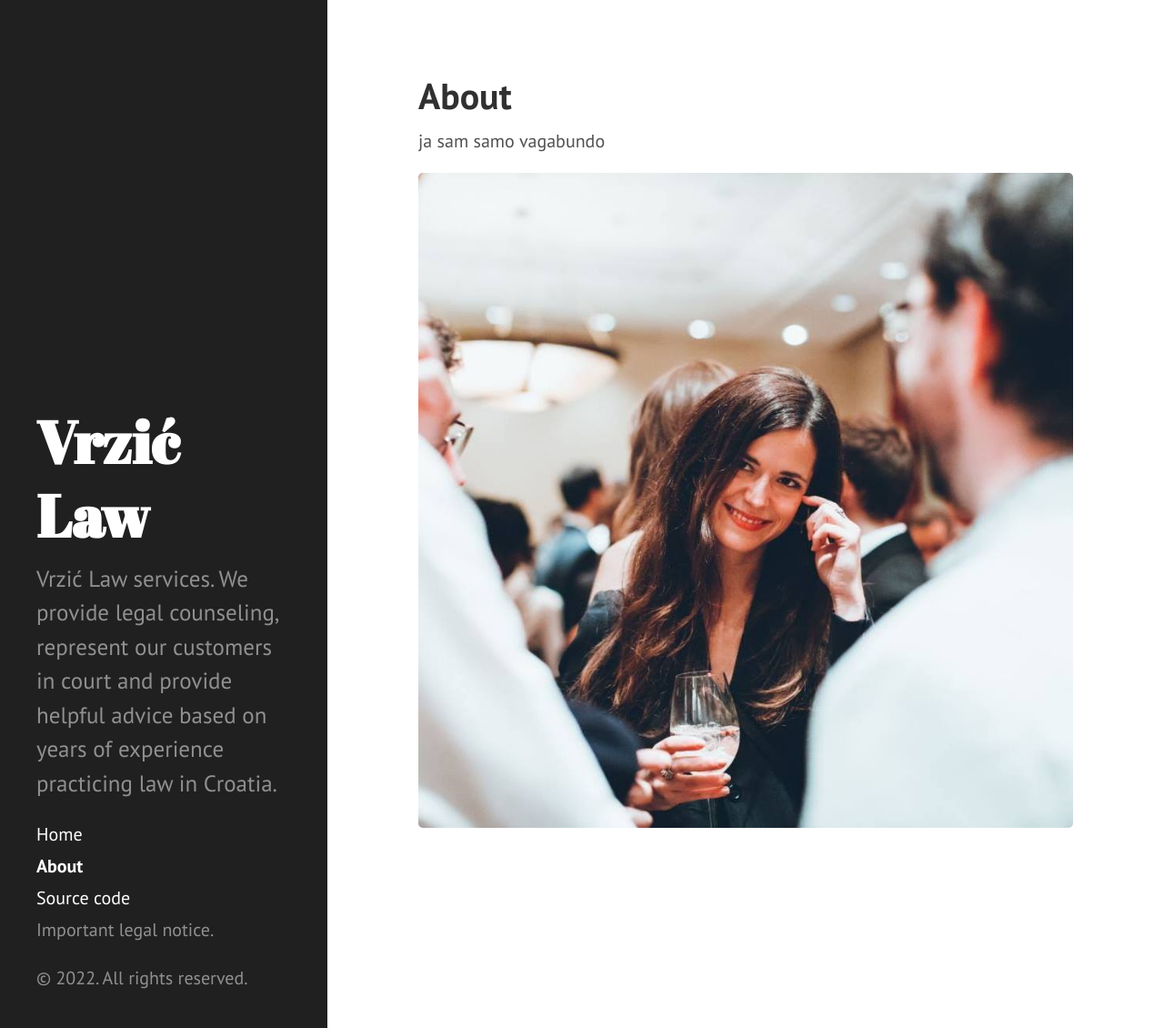
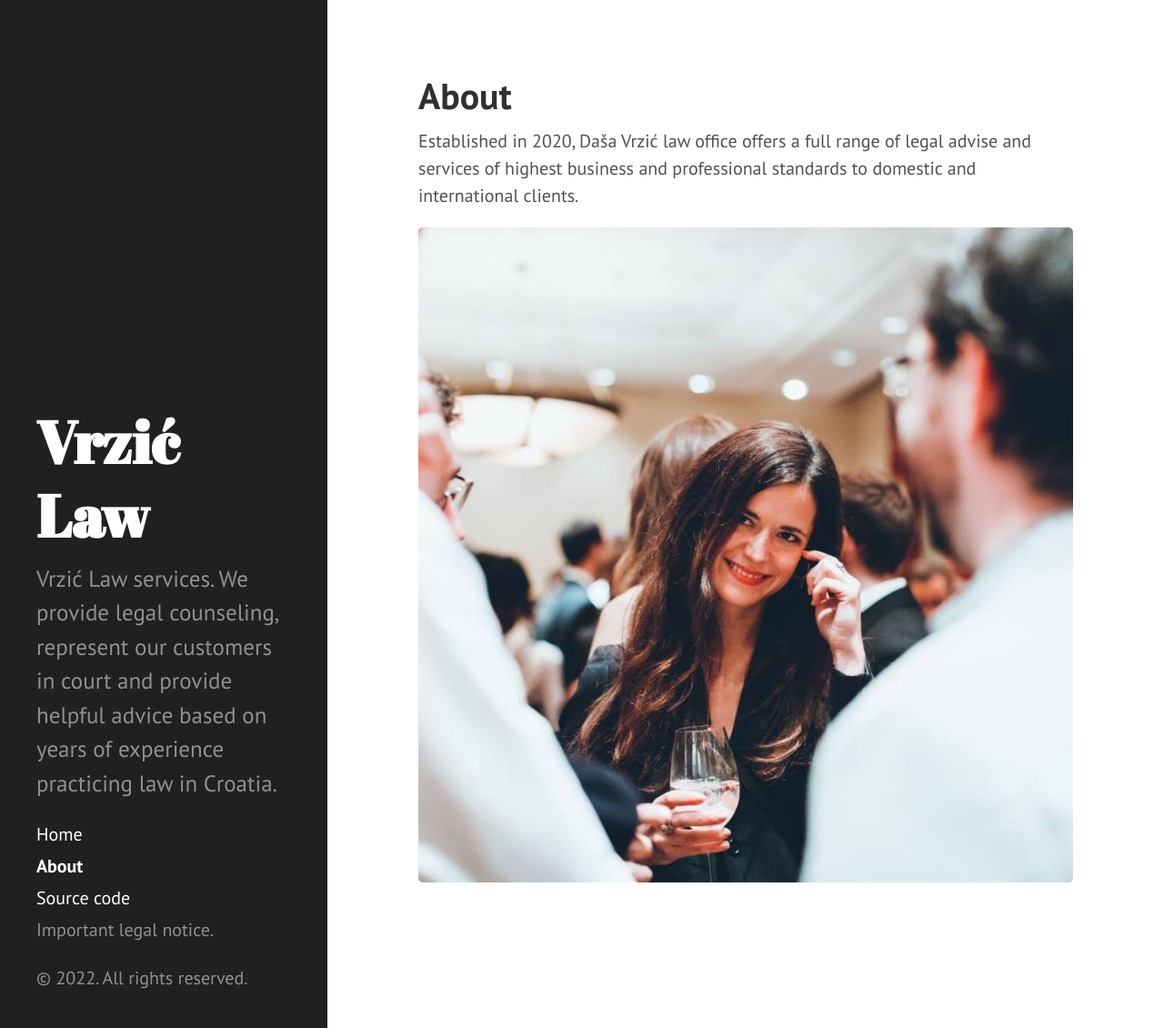
Before and after one commit to dash-sha/dash-sha.github.io, a Jekyll site: the page built from about.md, in a window 1280 px wide and 1130 px high. Shown: the whole window at 91% size. Built offline with Jekyll 4.4.1, drawn with Linux system fonts in a browser that asks for light colours.

Commit message:
Updated About

```diff
--- a/about.md
+++ b/about.md
@@ -4,6 +4,6 @@ permalink: "/about.html"
 layout: page
 ---
 
-ja sam samo vagabundo
+Established in 2020, Daša Vrzić law office offers a full range of legal advise and services of highest business and professional standards to domestic and international clients.
 
 ![48367826_10156750195595429_5715874440386969600_n.jpeg](/uploads/48367826_10156750195595429_5715874440386969600_n.jpeg)
```
